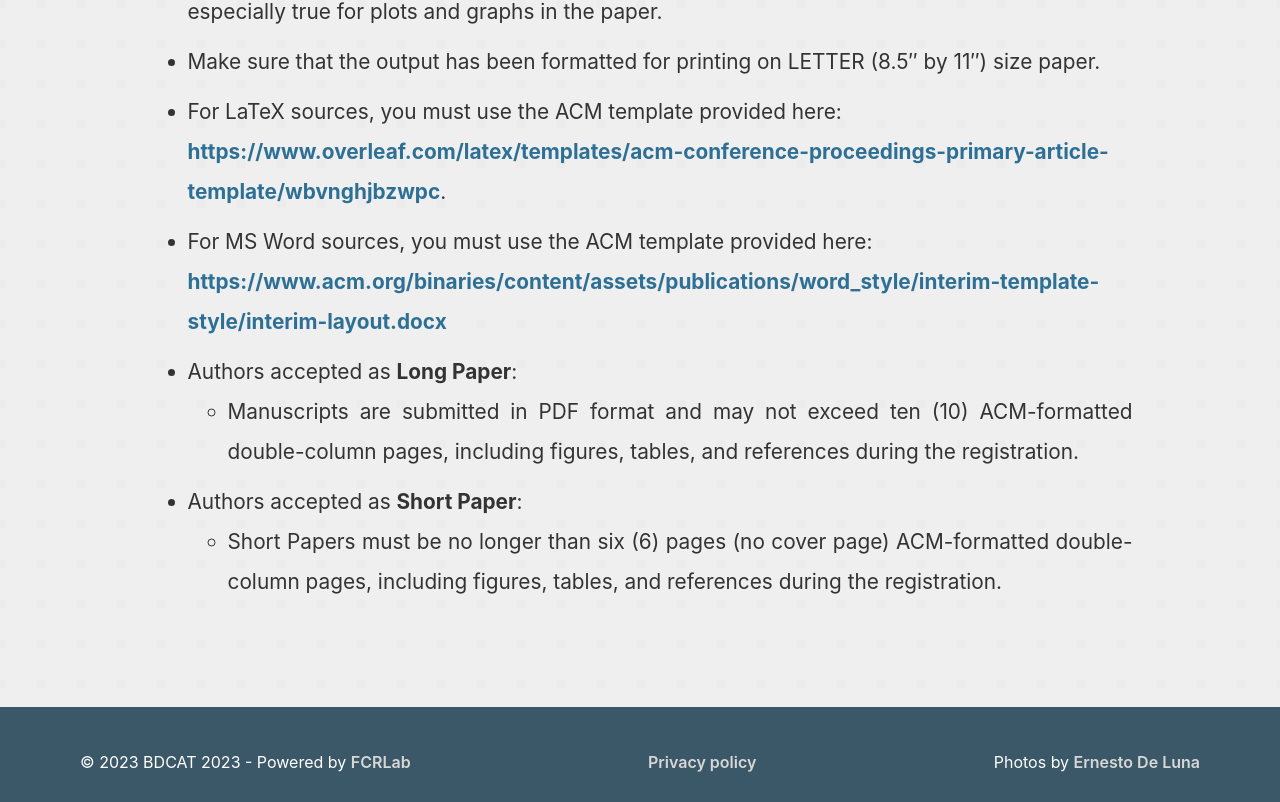
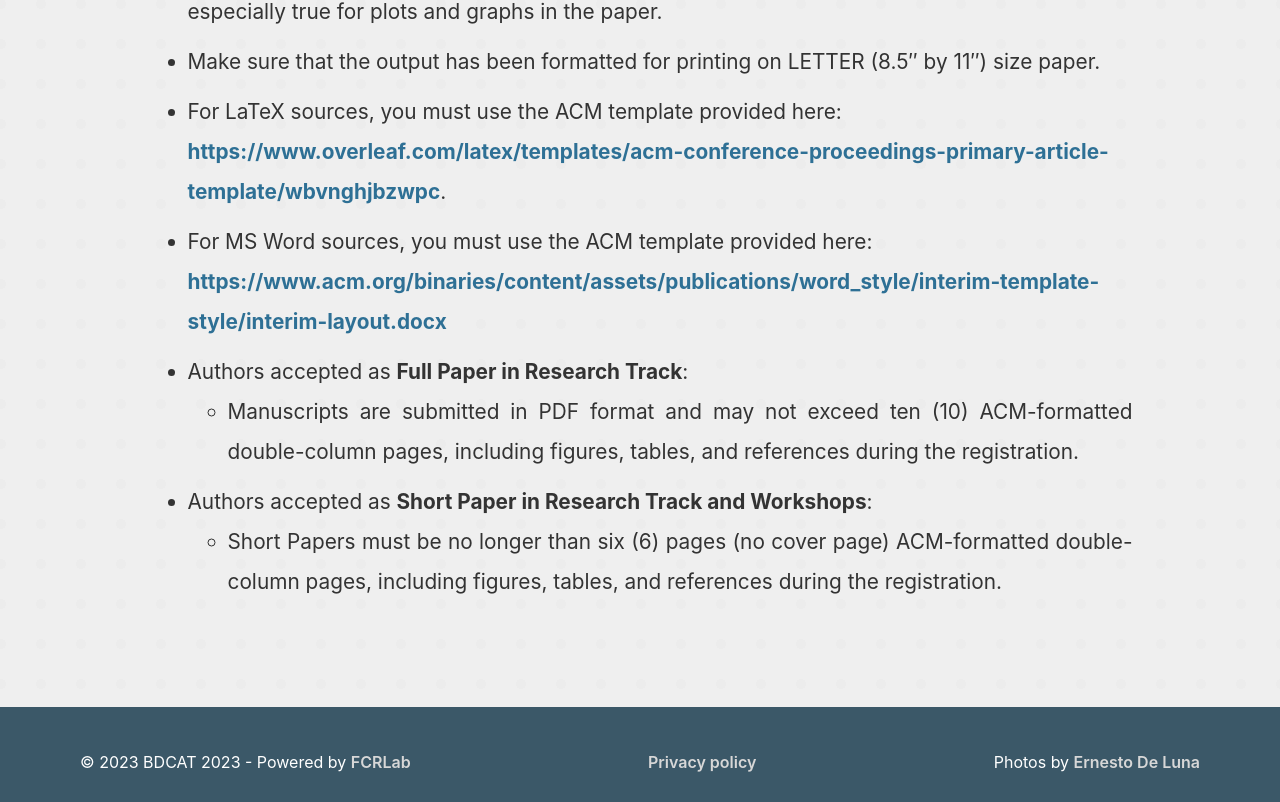
Before and after one commit to UCC-Conference/BDCAT2023, a React (Create React App) app: page /camera-ready in a window 1280 px wide. Shown: the part 1717-2519 px from the top of the page. Built offline with nearby package versions, Linux system fonts and the light colour scheme.

Commit message:
update: change labels for accepted papers

```diff
--- a/src/pages/CameraReady.js
+++ b/src/pages/CameraReady.js
@@ -93,7 +93,7 @@ const CameraReady = () => {
             </Link>
           </li>
           <li>
-            Authors accepted as <strong>Long Paper</strong>:
+            Authors accepted as <strong>Full Paper in Research Track</strong>:
             <ul>
               <li>
                 Manuscripts are submitted in PDF format and may not exceed ten
@@ -104,12 +104,12 @@ const CameraReady = () => {
           </li>
 
           <li>
-            Authors accepted as <strong>Short Paper</strong>:
+            Authors accepted as <strong>Short Paper in Research Track and Workshops</strong>:
             <ul>
               <li>
                 Short Papers must be no longer than six (6) pages (no cover
                 page) ACM-formatted double-column pages, including figures,
-                tables, and references during the registration.{" "}
+                tables, and references during the registration.
               </li>
             </ul>
           </li>
```
